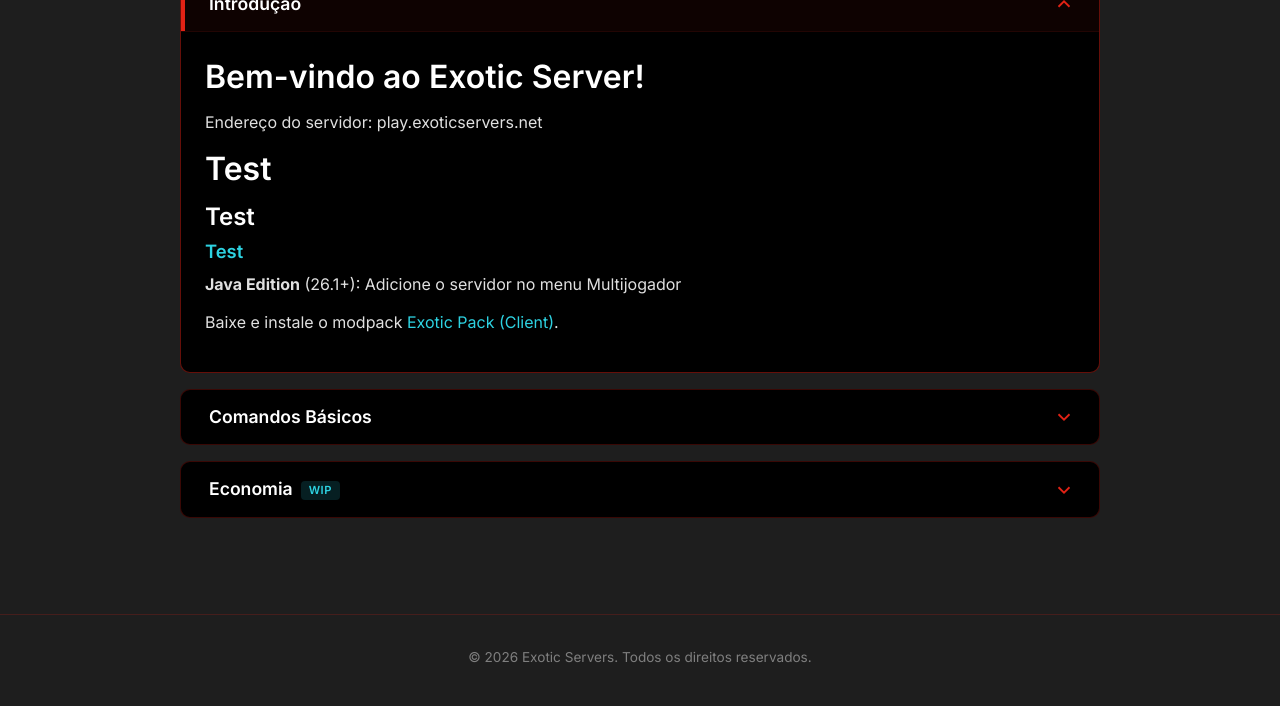
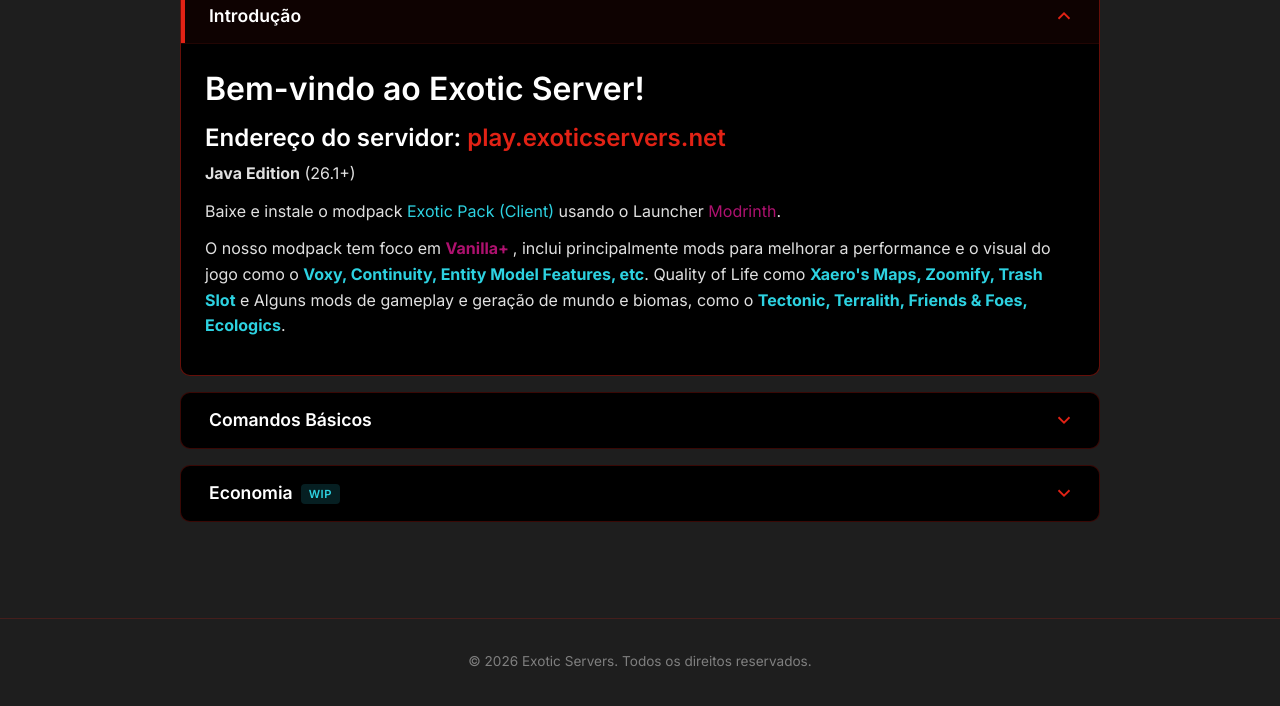
Before and after one commit to exotic-group/mc-exotic-server, a Jekyll site: the page built from docs/index.md, in a window 1280 px wide and 1188 px high, cut to the strip 472-1178 px from the top of the window. Built offline with Jekyll 4.4.1, drawn with Linux system fonts in a browser that asks for light colours.

Commit message:
Enhance navigation and styling; add copy link functionality and toast notifications

```diff
--- a/docs/_includes/nav.html
+++ b/docs/_includes/nav.html
@@ -2,5 +2,5 @@
   {% assign current = page.url %}
   <a href="{{ '/' | relative_url }}"{% if current == '/' or current contains '/index' %} class="active"{% endif %}>Início</a>
   <a href="{{ '/map' | relative_url }}"{% if current contains '/map' %} class="active"{% endif %}>Mapa</a>
-  <a href="{{ '/contact' | relative_url }}"{% if current contains '/contact' %} class="active"{% endif %}>Contato</a>
+  <a hidden="true" href="{{ '/contact' | relative_url }}"{% if current contains '/contact' %} class="active"{% endif %}>Contato</a>
 </nav>
--- a/docs/_sass/main.scss
+++ b/docs/_sass/main.scss
@@ -65,12 +65,10 @@
 .hero {
   text-align: center;
   padding: 2rem 0 1rem;
-
+  margin-bottom: 1rem;
   img {
     max-width: 100%;
-    max-height: 360px;
-    border-radius: 12px;
-    border: 2px solid rgba($orange, 0.3);
+    max-height: 560px;
   }
 }
 
@@ -126,3 +124,47 @@
     height: 100%;
   }
 }
+
+.turquoise-text {
+  color: $turquoise;
+}
+.orange-text {
+  color: $orange;
+}
+.plum-text {
+  color: $plum;
+}
+
+.copy-link {
+  color: $orange;
+  cursor: pointer;
+  text-decoration: none;
+
+  &:hover {
+    text-decoration: underline;
+    color: lighten($orange, 10%);
+  }
+}
+
+.copy-toast {
+  position: fixed;
+  bottom: 2rem;
+  left: 50%;
+  transform: translateX(-50%) translateY(100px);
+  background: $bg-black;
+  color: $turquoise;
+  border: 1px solid $turquoise;
+  border-radius: 8px;
+  padding: 0.65rem 1.5rem;
+  font-size: 0.9rem;
+  font-weight: 500;
+  z-index: 1000;
+  opacity: 0;
+  transition: transform 0.3s ease, opacity 0.3s ease;
+  pointer-events: none;
+
+  &--show {
+    transform: translateX(-50%) translateY(0);
+    opacity: 1;
+  }
+}
--- a/docs/assets/js/main.js
+++ b/docs/assets/js/main.js
@@ -31,4 +31,41 @@
       });
     });
   });
+
+  var copyLinks = document.querySelectorAll('.copy-link');
+
+  copyLinks.forEach(function (link) {
+    link.addEventListener('click', function (e) {
+      e.preventDefault();
+      var href = link.getAttribute('href');
+      if (!href) return;
+
+      navigator.clipboard.writeText(href).then(function () {
+        showToast('Link copiado!');
+      }).catch(function () {
+        showToast('Erro ao copiar');
+      });
+    });
+  });
+
+  function showToast(message) {
+    var existing = document.querySelector('.copy-toast');
+    if (existing) existing.remove();
+
+    var toast = document.createElement('div');
+    toast.className = 'copy-toast';
+    toast.textContent = message;
+    document.body.appendChild(toast);
+
+    requestAnimationFrame(function () {
+      toast.classList.add('copy-toast--show');
+    });
+
+    setTimeout(function () {
+      toast.classList.remove('copy-toast--show');
+      setTimeout(function () {
+        toast.remove();
+      }, 300);
+    }, 2000);
+  }
 });
--- a/docs/index.md
+++ b/docs/index.md
@@ -5,21 +5,21 @@
 ---
 
 <div class="hero">
-  <img src="{{ '/assets/images/tigre.png' | relative_url }}" alt="Mascote do Exotic Server">
+  <img src="{{ '/assets/images/tigre-bg.png' | relative_url }}" alt="Mascote do Exotic Server">
 </div>
 
 {% capture intro_content %}
 
 <h1>Bem-vindo ao Exotic Server!</h1>
-<p>Endereço do servidor: play.exoticservers.net</p>
+<h2>Endereço do servidor: <a class="orange-text copy-link" href="play.exoticservers.net">play.exoticservers.net</a></h2>
 
-<h1> Test </h1>
-<h2> Test </h2>
-<h3> Test </h3>
+<p><strong>Java Edition</strong> (26.1+)</p>
 
-<p><strong>Java Edition</strong> (26.1+): Adicione o servidor no menu Multijogador</p>
+<p>Baixe e instale o modpack <a href="{{ '/assets/Exotic-Pack.mrpack' | relative_url }}">Exotic Pack (Client)</a>
+ usando o Launcher <a href="https://modrinth.com/" target="_blank" class="plum-text">Modrinth</a>.</p>
 
-<p>Baixe e instale o modpack <a href="{{ '/assets/Exotic-Pack.mrpack' | relative_url }}">Exotic Pack (Client)</a>.</p>
+<p> O nosso modpack tem foco em <strong class="plum-text"> Vanilla+ </strong>, inclui principalmente mods para melhorar a performance e o visual do jogo como o <strong class="turquoise-text">Voxy, Continuity, Entity Model Features, etc</strong>.
+  Quality of Life como <strong class="turquoise-text">Xaero's Maps, Zoomify, Trash Slot</strong> e Alguns mods de gameplay e geração de mundo e biomas, como o <strong class="turquoise-text">Tectonic, Terralith, Friends & Foes, Ecologics</strong>.  </p>
 
 {% endcapture %}
 {% include collapsible.html title="Introdução" content=intro_content open="true" %}
@@ -27,11 +27,18 @@
 {% capture commands_content %}
 
 {% include command.html cmd='/help' desc='Mostra os comandos disponíveis.' %}
-{% include command.html cmd='/home' desc='Teleporta para sua casa definida.' %}
-{% include command.html cmd='/sethome' desc='Define sua casa na posição atual.' %}
+{% include command.html cmd='/home set &lt;nome home&gt;' desc='Cria um TP para sua casa de acordo com o nome' %}
+{% include command.html cmd='/home &lt;nome home&gt;' desc='Teleporta para sua /home definida, se nenhum nome for informado, teleporta para a home padrão' %}
+{% include command.html cmd='/home delete &lt;nome home&gt;' desc='Deleta a home especificada.' %}
+{% include command.html cmd='/home list' desc='Lista suas homes.' %}
+{% include command.html cmd='/warp *' desc='similar ao home em sintaxe para TPs do servidor.' %}
 {% include command.html cmd='/spawn' desc='Teleporta ao spawn do servidor.' %}
-{% include command.html cmd='/tpa &lt;jogador&gt;' desc='Solicita teleporte para outro jogador.' %}
-{% include command.html cmd='/msg &lt;jogador&gt; &lt;mensagem&gt;' desc='Envia uma mensagem privada para um jogador.' %}
+{% include command.html cmd='/tpa &lt;jogador&gt;' desc='Solicita teleporte seu para outro jogador.' %}
+{% include command.html cmd='/tpahere &lt;jogador&gt;' desc='Solicita teleporte de outro jogador para sua localização.' %}
+{% include command.html cmd='/tpa accept' desc='Aceita pedido de TP de outro Jogador.' %}
+{% include command.html cmd='/tpa deny' desc='Recusa pedido de TP de outro Jogador.' %}
+{% include command.html cmd='Claim de Terreno' desc='Para realizar o claim de terreno é necessário usar uma enxada de ouro.' %}
+<a href="https://wiki.blazing-coop.net/flan/user_guides/Getting-Started" class="turquoise-text">Tutorial Claim</a>
 
 {% endcapture %}
 {% include collapsible.html title="Comandos Básicos" content=commands_content %}
```
Also changed, not shown: docs/Gemfile.lock (added), 2 other files.
